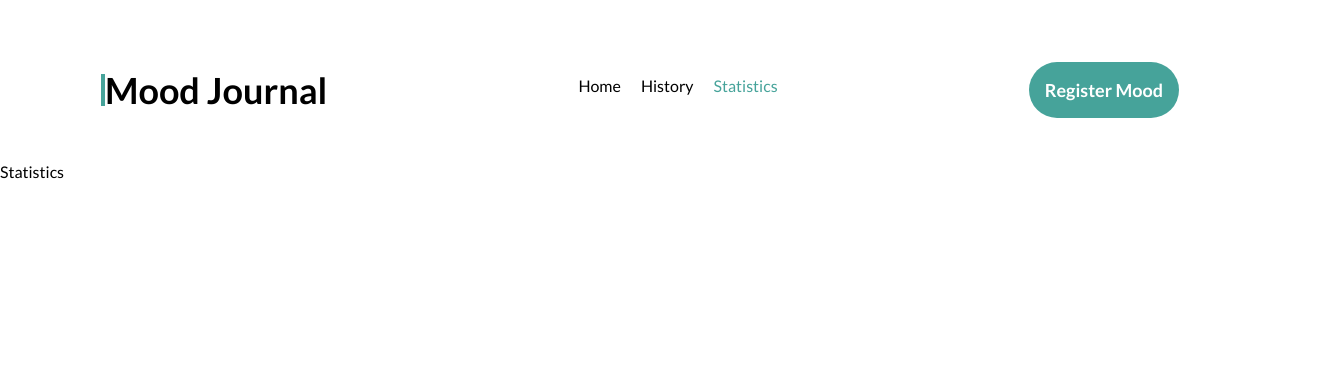
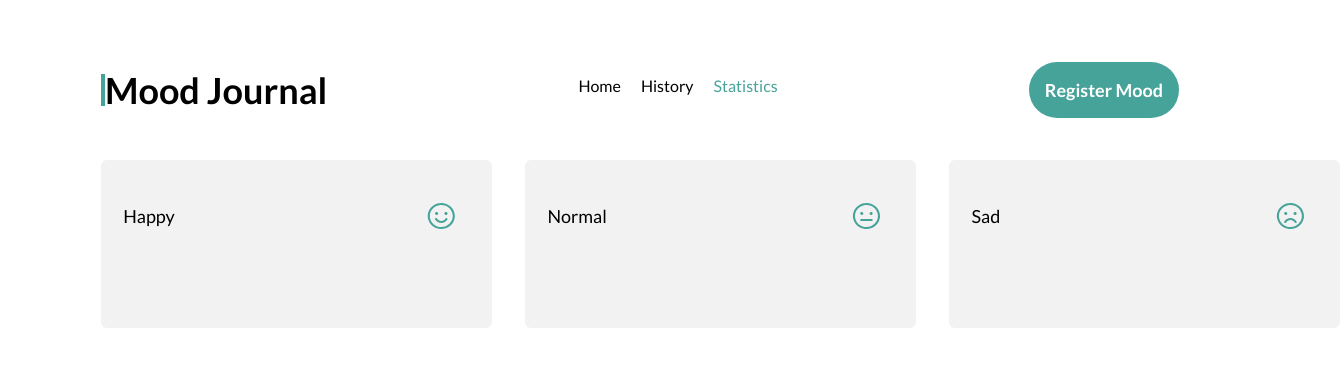
Before and after one commit to NitinKumar77/mood-Journal, a React (Create React App) app: page /statistics in a window 1280 px wide. Shown: the top 366 px of the page, 1340 px wide, since content can reach past the window. Built offline with nearby package versions, Linux system fonts and the light colour scheme.

Commit message:
dialog button completed

```diff
--- a/src/components/card/Card.jsx
+++ b/src/components/card/Card.jsx
@@ -2,7 +2,7 @@ import React from "react";
 
 function Card({ icon, text }) {
   return (
-    <div className="bg-customGrey p-customCardPadding flex justify-start items-center gap-[0.4rem] rounded-[0.375rem] min-w-[24.422rem] min-h-[10.5rem]">
+    <div className="bg-customGrey p-customCardPadding flex shrink grow justify-start items-center gap-[0.4rem] rounded-[0.375rem] min-w-[24.422rem] min-h-[10.5rem]">
       <div className="  flex justify-start items-center min-w-[18.422rem] min-h-[4.5rem] ">
         <span className="text-black  text-lg font-normal leading-loose">
           {text}
--- a/src/components/card/MinICard.jsx
+++ b/src/components/card/MinICard.jsx
@@ -1,10 +1,27 @@
 import React from "react";
 
-function MiniCard({ icon, text, onclickHandler }) {
+function MiniCard({
+  icon,
+  text,
+  isHighlighted,
+  onclickHandler,
+  setHighlightedCard,
+}) {
   return (
     <div
-      onClick={() => onclickHandler(text)}
-      className={` bg-[#F2F2F2] flex justify-center  rounded-[0.375rem] min-w-[14.6rem] min-h-[4.6rem]`}
+      onClick={() => {
+        onclickHandler(text);
+        setHighlightedCard(text);
+      }}
+      className={
+        (isHighlighted === true) & (text === "Happy")
+          ? ` bg-blue-200 flex justify-center  rounded-[0.375rem] min-w-[14.6rem] min-h-[4.6rem]`
+          : (isHighlighted === true) & (text === "Sad")
+          ? ` bg-purple-100 flex justify-center  rounded-[0.375rem] min-w-[14.6rem] min-h-[4.6rem]`
+          : (isHighlighted === true) & (text === "Normal")
+          ? ` bg-customTableOrange flex justify-center  rounded-[0.375rem] min-w-[14.6rem] min-h-[4.6rem]`
+          : ` bg-[#F2F2F2] flex justify-center  rounded-[0.375rem] min-w-[14.6rem] min-h-[4.6rem]`
+      }
     >
       <img className="self-center" src={icon} alt={`${icon}icon`} />
     </div>
--- a/src/components/modal/Modal.jsx
+++ b/src/components/modal/Modal.jsx
@@ -9,6 +9,7 @@ import { moodListThunk } from "../../redux/moodSlice";
 export default function Modal({ isModalOpen, modalOpen }) {
   const dispatch = useDispatch();
   const [moodData, setMoodData] = useState({});
+  const [highlightedCard, setHighlightedCard] = useState("");
   console.log(moodData);
   const [typingTimeout, setTypingTimeout] = useState(null);
   const sendDataHandler = () => {
@@ -99,6 +100,8 @@ export default function Modal({ isModalOpen, modalOpen }) {
                       {cardData.map((data) => (
                         <MiniCard
                           onclickHandler={setMoodHandler}
+                          isHighlighted={highlightedCard === data.text} // Pass true/false based on whether this card is highlighted
+                          setHighlightedCard={setHighlightedCard} // Pass the function to update the highlightedCard state
                           icon={data.icon}
                           text={data.text}
                           key={data.text}
--- a/src/components/table/Table.jsx
+++ b/src/components/table/Table.jsx
@@ -33,17 +33,17 @@ function Table() {
               : "bg-customTableOrange flex mt-2 justify-around"
           }
         >
-          <div className="min-w-[25.85419rem] min-h-[1.5rem] flex  justify-center ">
+          <div className="min-w-[33.33%] min-h-[1.5rem] flex  justify-center grow-0 shrink-1 ">
             <span className=" p-3 text-black  text-base font-normal leading-6">
               {data.description}
             </span>
           </div>
-          <div className="min-w-[25.85419rem] min-h-[1.5rem] flex justify-center ">
+          <div className="min-w-[33.33%] min-h-[1.5rem] flex justify-center  grow-0 shrink-1">
             <span className=" p-3 text-black  text-base font-normal leading-6">
               {data.mood}
             </span>
           </div>
-          <div className="min-w-[25.85419rem] min-h-[1.5rem] flex justify-center ">
+          <div className="min-w-[33.33%]  min-h-[1.5rem] flex justify-center grow-0 shrink-1 ">
             <span className=" p-3 text-black  text-base font-normal leading-6">
               {data.date.split("T")[0]}
             </span>
--- a/src/pages/Statistics.jsx
+++ b/src/pages/Statistics.jsx
@@ -1,7 +1,17 @@
 import React from "react";
+import { cardData } from "../components/vectorOptionsData";
+import Card from "../components/card/Card";
 
 function Statistics() {
-  return <div>Statistics</div>;
+  return (
+    <div className="ml-[6.31rem] mr-[6.25rem]">
+      <div className="summary flex justify-evenly gap-[2.09rem] mt-8">
+        {cardData.map((data) => (
+          <Card icon={data.icon} text={data.text} key={data.text} />
+        ))}
+      </div>
+    </div>
+  );
 }
 
 export default Statistics;
```
